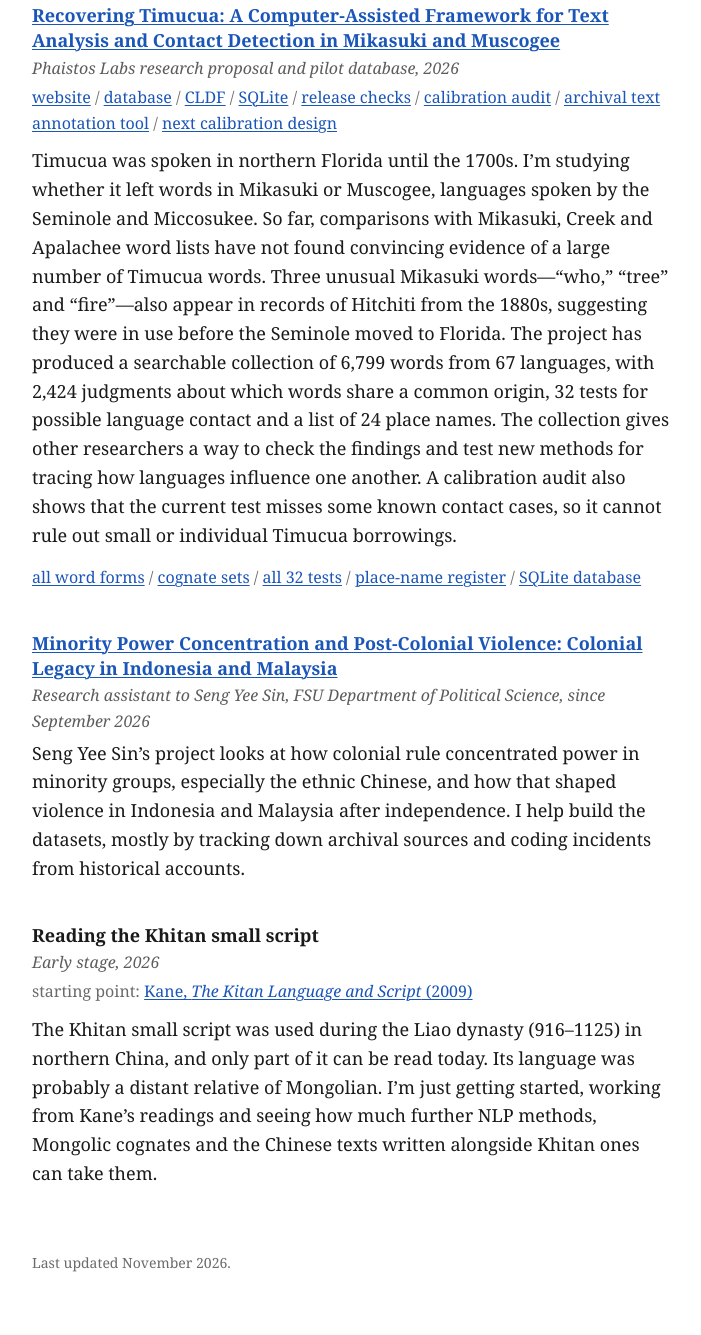
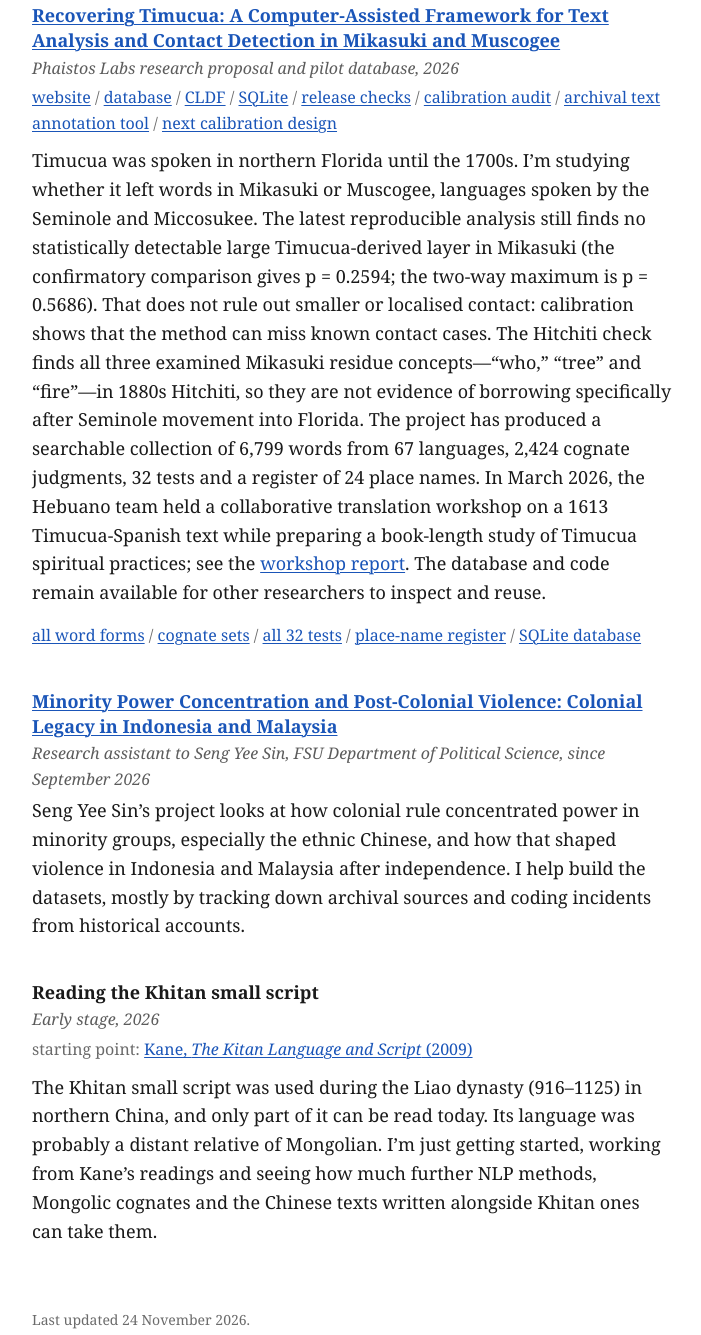
Before and after one commit to DenC-dev/DenC-dev.github.io, a plain HTML site: page index.html in a window 1280 px wide. Shown: the part 1190-2525 px from the top of the page, without its empty margins (288-989 px from the left). Drawn offline with Linux system fonts and the light colour scheme.

Commit message:
Update personal site with latest Timucua findings

```diff
--- a/index.html
+++ b/index.html
@@ -79,7 +79,7 @@ footer{margin-top:64px;font-size:14px;color:#6b6b6b}
 <h3><a href="https://project-phaistos.github.io/project-timacua/">Recovering Timucua: A Computer-Assisted Framework for Text Analysis and Contact Detection in Mikasuki and Muscogee</a></h3>
 <p class="meta"><em>Phaistos Labs research proposal and pilot database, 2026</em></p>
 <p class="links"><a href="https://project-phaistos.github.io/project-timacua/">website</a> / <a href="https://github.com/Project-Phaistos/project-timacua">database</a> / <a href="https://github.com/Project-Phaistos/project-timacua/blob/main/cldf/Wordlist-metadata.json">CLDF</a> / <a href="https://github.com/Project-Phaistos/project-timacua/blob/main/db/project-phaistos.sqlite">SQLite</a> / <a href="https://github.com/Project-Phaistos/project-timacua/blob/main/qa/check_release.py">release checks</a> / <a href="https://github.com/Project-Phaistos/project-timacua/blob/main/qa/calibration_report.json">calibration audit</a> / <a href="https://github.com/Project-Phaistos/project-timacua/blob/main/tools/timucua_text/README.md">archival text annotation tool</a> / <a href="https://github.com/Project-Phaistos/project-timacua/blob/main/qa/calibration_design.md">next calibration design</a></p>
-<p>Timucua was spoken in northern Florida until the 1700s. I’m studying whether it left words in Mikasuki or Muscogee, languages spoken by the Seminole and Miccosukee. So far, comparisons with Mikasuki, Creek and Apalachee word lists have not found convincing evidence of a large number of Timucua words. Three unusual Mikasuki words—“who,” “tree” and “fire”—also appear in records of Hitchiti from the 1880s, suggesting they were in use before the Seminole moved to Florida. The project has produced a searchable collection of 6,799 words from 67 languages, with 2,424 judgments about which words share a common origin, 32 tests for possible language contact and a list of 24 place names. The collection gives other researchers a way to check the findings and test new methods for tracing how languages influence one another. A calibration audit also shows that the current test misses some known contact cases, so it cannot rule out small or individual Timucua borrowings.</p>
+<p>Timucua was spoken in northern Florida until the 1700s. I’m studying whether it left words in Mikasuki or Muscogee, languages spoken by the Seminole and Miccosukee. The latest reproducible analysis still finds no statistically detectable large Timucua-derived layer in Mikasuki (the confirmatory comparison gives p = 0.2594; the two-way maximum is p = 0.5686). That does not rule out smaller or localised contact: calibration shows that the method can miss known contact cases. The Hitchiti check finds all three examined Mikasuki residue concepts—“who,” “tree” and “fire”—in 1880s Hitchiti, so they are not evidence of borrowing specifically after Seminole movement into Florida. The project has produced a searchable collection of 6,799 words from 67 languages, 2,424 cognate judgments, 32 tests and a register of 24 place names. In March 2026, the Hebuano team held a collaborative translation workshop on a 1613 Timucua-Spanish text while preparing a book-length study of Timucua spiritual practices; see the <a href="https://ellingoeide.org/past-conferences-and-workshops/timucua-workshop-2026/">workshop report</a>. The database and code remain available for other researchers to inspect and reuse.</p>
 <p class="links"><a href="https://github.com/Project-Phaistos/project-timacua/blob/main/cldf/forms.csv">all word forms</a> / <a href="https://github.com/Project-Phaistos/project-timacua/blob/main/cldf/cognates.csv">cognate sets</a> / <a href="https://github.com/Project-Phaistos/project-timacua/blob/main/cldf/tests.csv">all 32 tests</a> / <a href="https://github.com/Project-Phaistos/project-timacua/blob/main/cldf/place_names.csv">place-name register</a> / <a href="https://github.com/Project-Phaistos/project-timacua/blob/main/db/project-phaistos.sqlite">SQLite database</a></p>
 
 </div>
@@ -98,7 +98,7 @@ footer{margin-top:64px;font-size:14px;color:#6b6b6b}
 </div>
 
 
-<footer>Last updated November 2026.</footer>
+<footer>Last updated 24 November 2026.</footer>
 </main>
 
 <div id="croc" aria-hidden="true"><svg width="220" height="70" viewBox="0 0 220 70" fill="none" stroke="#1a1a1a" stroke-width="1.6" stroke-linecap="round" stroke-linejoin="round">
```
